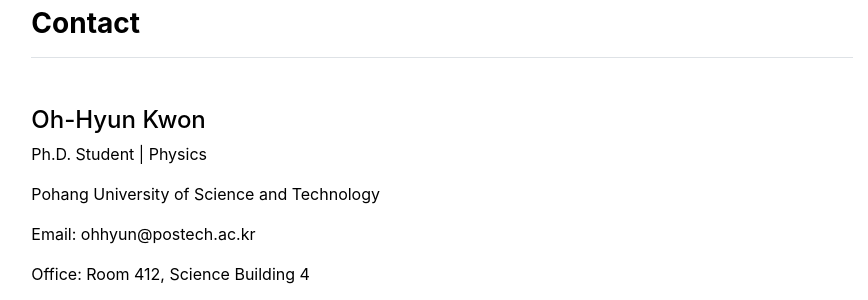
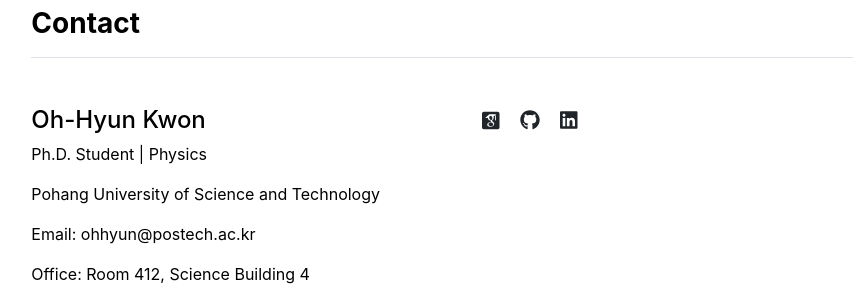
Before and after one commit to pothyd/pothyd.github.io, a Jekyll site: the page built from contact.md, in a window 1280 px wide. Shown: the part 146-446 px from the top of the page, without its empty margins (198-1066 px from the left). Built offline with Jekyll 4.4.1, drawn with Linux system fonts in a browser that asks for light colours; some web fonts are replaced.

Commit message:
Update contact.html

```diff
--- a/_includes/contact.html
+++ b/_includes/contact.html
@@ -11,7 +11,9 @@
         <p>Office: {{ contact.office }}</p>
       </div>
       <div class="col-md-6">
-        <a href="{{ contact.github }}" class="ms-3 fs-5"><i class="{{ contact.github }}"></i></a>
+        {% for item in site.data.settings.social %}
+          <a href="{{ item.link }}" class="ms-3 fs-5"><i class="{{ item.icon }}"></i></a>
+        {% endfor %}
       </div>
     </div>
     {% endfor %}
```
